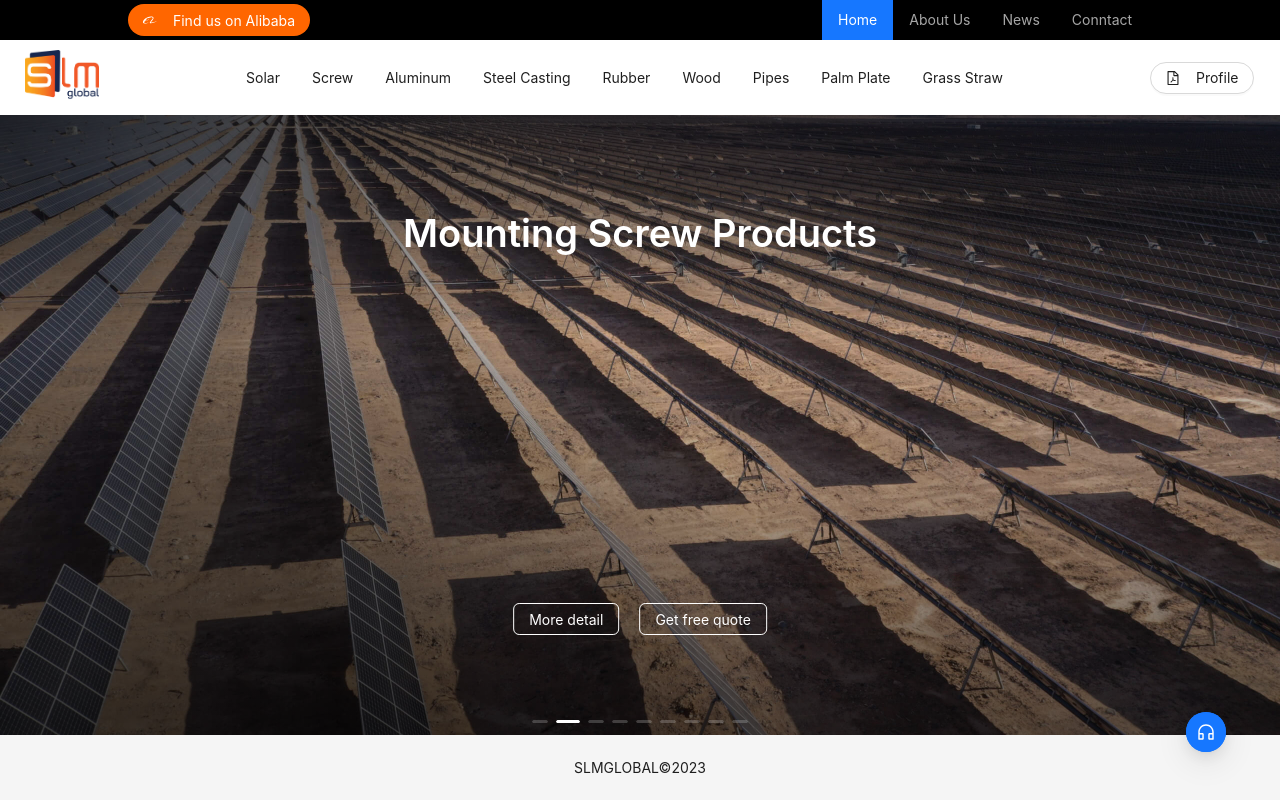
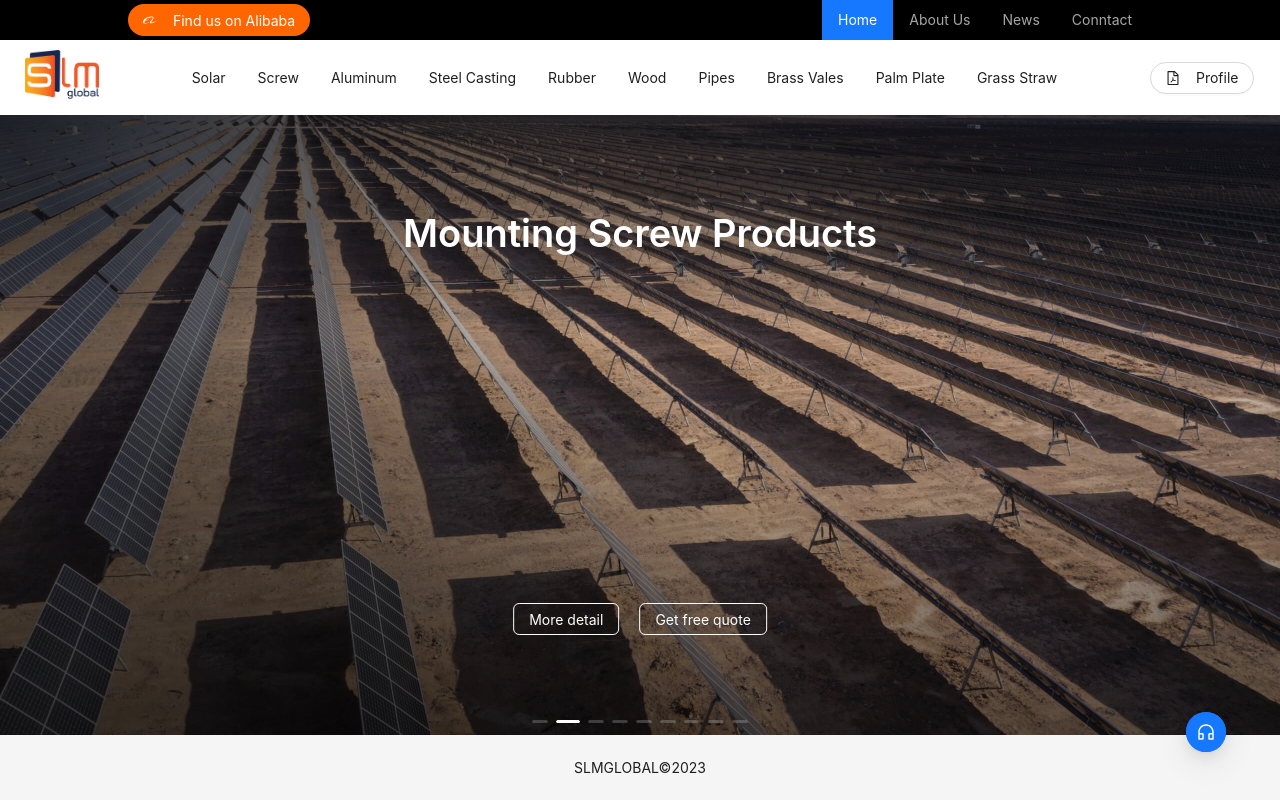
Before and after one commit to thanhtrang16490/slmglobal-fontend, a Next.js app: page / in a window 1280 px wide. Built offline with nearby package versions, Linux system fonts and the light colour scheme.

Commit message:
Update baras vale + Google analytics

```diff
--- /dev/null
+++ b/src/app/component/analytics.google.tsx
@@ -0,0 +1,20 @@
+import Script from 'next/script'
+
+function AnalyticsGoogle() {
+    return (
+        <div className="container">
+            <Script src="https://www.googletagmanager.com/gtag/js?id=G-NJRYQ2XWDZ" />
+            <Script id="google-analytics">
+                {`
+          window.dataLayer = window.dataLayer || [];
+          function gtag(){dataLayer.push(arguments);}
+          gtag('js', new Date());
+
+          gtag('config', 'G-NJRYQ2XWDZ');
+        `}
+            </Script>
+        </div>
+    )
+}
+
+export default AnalyticsGoogle
--- a/src/app/component/top.menu.tsx
+++ b/src/app/component/top.menu.tsx
@@ -73,6 +73,11 @@
     },
     {
         label:
+            <Link href='/product' >Brass Vales</Link>,
+        key: 'brass-vales',
+    },
+    {
+        label:
             <Link href='/product' >Palm Plate</Link>,
         key: 'Palm-plate',
     },
--- a/src/app/layout.tsx
+++ b/src/app/layout.tsx
@@ -4,6 +4,7 @@
 import { Layout } from 'antd'
 import { Footer } from 'antd/es/layout/layout'
 import ChatBoxModule from './component/chat.box'
+import AnalyticsGoogle from './component/analytics.google'
 
 
 export const metadata: Metadata = {
@@ -26,10 +27,8 @@
           sizes="<generated>"
         />
         <link rel="icon" href="/favicon.ico" sizes="any" />
-
-
-
       </head>
+      <AnalyticsGoogle />
       <body style={{ margin: 0, padding: 0 }}>
 
         <StyledComponentsRegistry>
```
